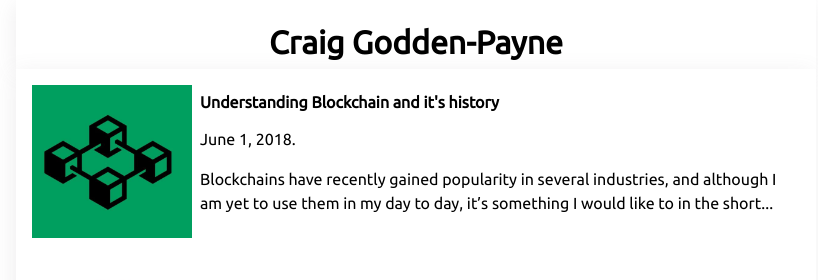
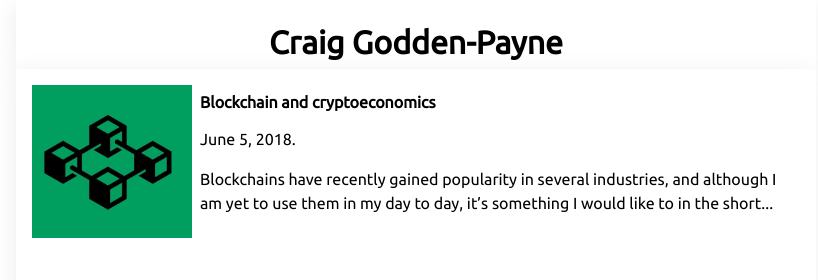
Before and after one commit to androidwiltron/craiggoddenpayne.github.io, a Jekyll site: the page built from index.html, in a window 1280 px wide and 900 px high. Shown: the top 280 px of the window, without its empty margins (224-1042 px from the left). Built offline with Jekyll 4.4.1, drawn with Linux system fonts in a browser that asks for light colours.

Commit message:
Changed title

```diff
--- a/_posts/2018-6-1-blockchain.md
+++ b/_posts/2018-6-5-blockchain.md
@@ -1,6 +1,6 @@
 ---
 layout: post
-title: Understanding Blockchain and it's history
+title: Blockchain and cryptoeconomics
 image: /assets/img/blockchain/blockchain.jpg
 tags: blockchain dlt ethereum bitcoin hyperledger permissioned permissionless distributed ledger standards regulations crypto
 readtime: 22 minutes
```
